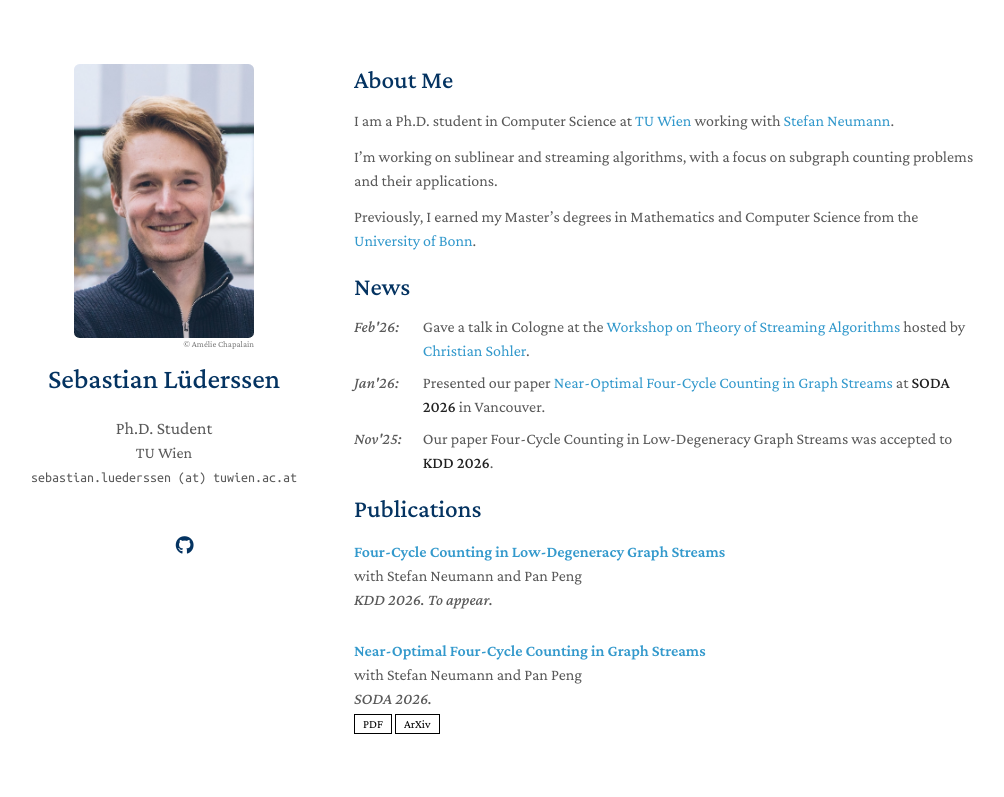
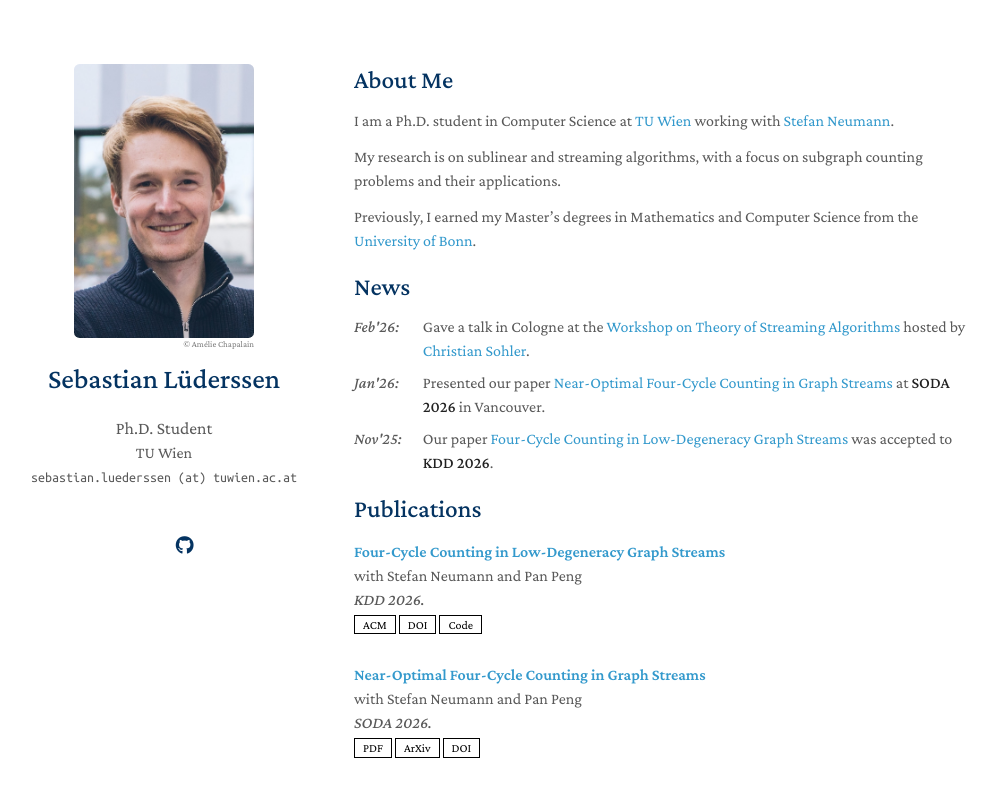
Before and after one commit to sl-dv/sl-dv.github.io, a Jekyll site: the page built from index.md, in a window 1280 px wide. Shown: the top 797 px of the page, without its empty margins (146-1150 px from the left). Built offline with Jekyll 4.4.1, drawn with Linux system fonts in a browser that asks for light colours; a style sheet for code colours, icons or effects is not loaded; our own code applies the rules of GitHub Pages for plain Markdown files.

Commit message:
updated links

```diff
--- a/_includes/publications.md
+++ b/_includes/publications.md
@@ -4,6 +4,8 @@
 <ol class="bibliography">
 
 {% for link in site.data.publications.main %}
+
+{% assign metadata_fields = "|title|authors|conference_short|conference|image|notes|others|" %}
 
 <li>
 <div class="pub-row">
@@ -16,26 +18,22 @@
     {% endif %}
   </div>
   <div class="{% if link.image %}col-sm-9{% else %}col-sm-11{% endif %}" style="position: relative;{% if link.image %}padding-right: 15px;padding-left: 20px;{% else %}padding-right: 15px;padding-left: 0;width: 100%;{% endif %}">
-      <div class="title"><a href="{{ link.pdf }}">{{ link.title }}</a></div>
+      <div class="title"><a href="{{ link.PDF }}">{{ link.title }}</a></div>
       <div class="author">{{ link.authors }}</div>
       <div class="periodical"><em>{{ link.conference }}</em>
       </div>
     <div class="links">
-      {% if link.pdf %}
-      <a href="{{ link.pdf }}" class="btn btn-sm z-depth-0" role="button" target="_blank" style="font-size:12px;">PDF</a>
+      {% for field in link %}
+      {% assign field_name = field[0] %}
+      {% assign field_value = field[1] %}
+      {% capture field_token %}|{{ field_name }}|{% endcapture %}
+      {% unless metadata_fields contains field_token %}
+      {% if field_value %}
+      {% assign link_label = field_name | replace: "_", " " %}
+      <a href="{{ field_value }}" class="btn btn-sm z-depth-0" role="button" target="_blank" style="font-size:12px;">{{ link_label }}</a>
       {% endif %}
-      {% if link.code %}
-      <a href="{{ link.code }}" class="btn btn-sm z-depth-0" role="button" target="_blank" style="font-size:12px;">Code</a>
-      {% endif %}
-      {% if link.page %}
-      <a href="{{ link.page }}" class="btn btn-sm z-depth-0" role="button" target="_blank" style="font-size:12px;">Project Page</a>
-      {% endif %}
-      {% if link.arxiv %}
-      <a href="{{ link.arxiv }}" class="btn btn-sm z-depth-0" role="button" target="_blank" style="font-size:12px;">ArXiv</a>
-      {% endif %}
-      {% if link.bibtex %}
-      <a href="{{ link.bibtex }}" class="btn btn-sm z-depth-0" role="button" target="_blank" style="font-size:12px;">BibTex</a>
-      {% endif %}
+      {% endunless %}
+      {% endfor %}
       {% if link.notes %}
       <strong> <i style="color:#e74d3c">{{ link.notes }}</i></strong>
       {% endif %}
--- a/index.md
+++ b/index.md
@@ -6,7 +6,7 @@ layout: homepage
 
 I am a Ph.D. student in Computer Science at [TU Wien](https://informatics.tuwien.ac.at/) working with [Stefan Neumann](https://neumannstefan.com).
 
-I'm working on sublinear and streaming algorithms, with a focus on subgraph counting problems and their applications.
+My research is on sublinear and streaming algorithms, with a focus on subgraph counting problems and their applications.
 
 Previously, I earned my Master's degrees in Mathematics and Computer Science from the [University of Bonn](https://www.mathematics.uni-bonn.de/en).
 
@@ -15,7 +15,7 @@ Previously, I earned my Master's degrees in Mathematics and Computer Science fro
 <ul class="news-list">
   <li><span class="news-date">Feb'26:</span><span class="news-text">Gave a talk in Cologne at the <a href="https://imfess.uni-koeln.de/aktivitaeten/algoearth/events/streaming-workshop">Workshop on Theory of Streaming Algorithms</a> hosted by <a  href="https://cs.uni-koeln.de/ls-sohler/team/prof-dr-christian-sohler">Christian Sohler</a>.</span></li>
   <li><span class="news-date">Jan'26:</span><span class="news-text">Presented our paper <a href="https://arxiv.org/abs/2604.00828">Near-Optimal Four-Cycle Counting in Graph Streams</a> at <strong>SODA 2026</strong> in Vancouver.</span></li>
-  <li><span class="news-date">Nov'25:</span><span class="news-text">Our paper Four-Cycle Counting in Low-Degeneracy Graph Streams was accepted to <strong>KDD 2026</strong>.</span></li>
+  <li><span class="news-date">Nov'25:</span><span class="news-text">Our paper <a href="">Four-Cycle Counting in Low-Degeneracy Graph Streams</a> was accepted to <strong>KDD 2026</strong>.</span></li>
 </ul>
 
 {% include_relative _includes/publications.md %}
```
Also changed, not shown: _data/publications.yml (+9 -6 lines).
